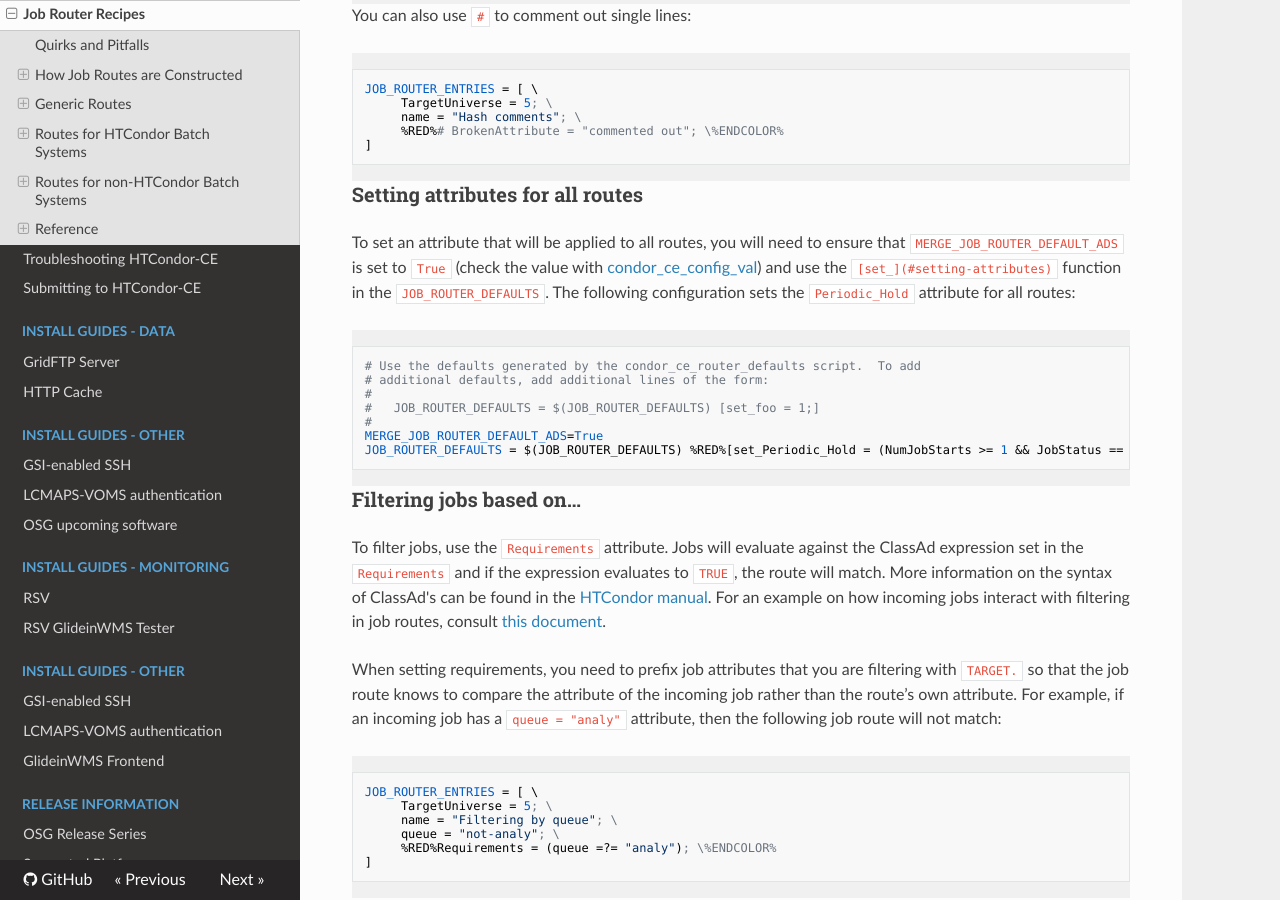
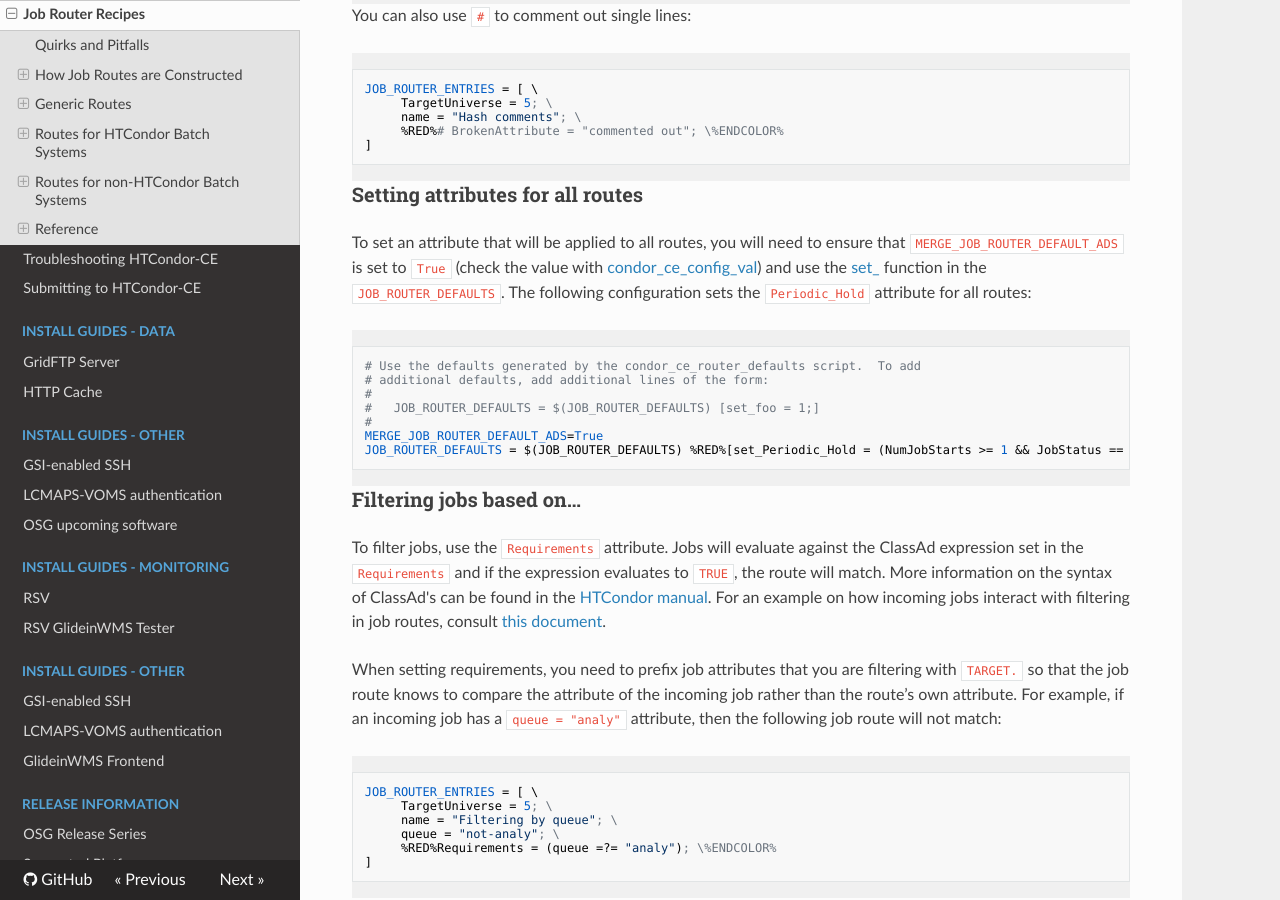
Before and after one commit to osg-htc/docs, an MkDocs documentation site: the page built from docs/compute-element/job-router-recipes.md, in a window 1280 px wide and 900 px high, scrolled down 3319 px. Built offline with MkDocs 1.6.1, drawn with Linux system fonts in a browser that asks for light colours; nearby versions of some CDN libraries; old or Windows-style settings are respelled for this version of MkDocs; some of the changed lines change nothing that is shown.

Commit message:
Fix links in job-router-recipes.md

````diff
--- a/docs/compute-element/job-router-recipes.md
+++ b/docs/compute-element/job-router-recipes.md
@@ -121,7 +121,7 @@ JOB_ROUTER_ENTRIES = [ \
 
 ### Setting attributes for all routes
 
-To set an attribute that will be applied to all routes, you will need to ensure that `MERGE_JOB_ROUTER_DEFAULT_ADS` is set to `True` (check the value with [condor\_ce\_config\_val](troubleshoot-htcondor-ce#condor_ce_config_val)) and use the `[set_](#setting-attributes)` function in the `JOB_ROUTER_DEFAULTS`. The following configuration sets the `Periodic_Hold` attribute for all routes:
+To set an attribute that will be applied to all routes, you will need to ensure that `MERGE_JOB_ROUTER_DEFAULT_ADS` is set to `True` (check the value with [condor\_ce\_config\_val](troubleshoot-htcondor-ce#condor_ce_config_val)) and use the [set_](#setting-attributes) function in the `JOB_ROUTER_DEFAULTS`. The following configuration sets the `Periodic_Hold` attribute for all routes:
 
 ```
 # Use the defaults generated by the condor_ce_router_defaults script.  To add
@@ -334,11 +334,11 @@ JOB_ROUTER_ENTRIES = [ \
 This section outlines how to limit the number of total or idle jobs in a specific route (i.e., if this limit is reached, jobs will no longer be placed in this route).
 
 !!! note
-    If you are using an HTCondor batch system, limiting the number of jobs is not the preferred solution: HTCondor manages fair share on its own via [user priorities and group accounting](http://research.cs.wisc.edu/htcondor/manual/v8.6/3_4User_Priorities.html).
+    If you are using an HTCondor batch system, limiting the number of jobs is not the preferred solution: HTCondor manages fair share on its own via [user priorities and group accounting](http://research.cs.wisc.edu/htcondor/manual/v8.6/3_6User_Priorities.html).
 
 #### Total jobs
 
-To set a limit on the number of jobs for a specific route, set the [MaxJobs](http://research.cs.wisc.edu/htcondor/manual/v8.6/5_4HTCondor_Job.html#49135) attribute:
+To set a limit on the number of jobs for a specific route, set the [MaxJobs](http://research.cs.wisc.edu/htcondor/manual/v8.6/5_4HTCondor_Job.html#57134) attribute:
 
 ```
 JOB_ROUTER_ENTRIES = [ \
@@ -357,7 +357,7 @@ JOB_ROUTER_ENTRIES = [ \
 
 #### Idle jobs
 
-To set a limit on the number of idle jobs for a specific route, set the [MaxIdleJobs](http://research.cs.wisc.edu/htcondor/manual/v8.6/5_4HTCondor_Job.html#49136) attribute:
+To set a limit on the number of idle jobs for a specific route, set the [MaxIdleJobs](http://research.cs.wisc.edu/htcondor/manual/v8.6/5_4HTCondor_Job.html#57135) attribute:
 
 ```
 JOB_ROUTER_ENTRIES = [ \
````
